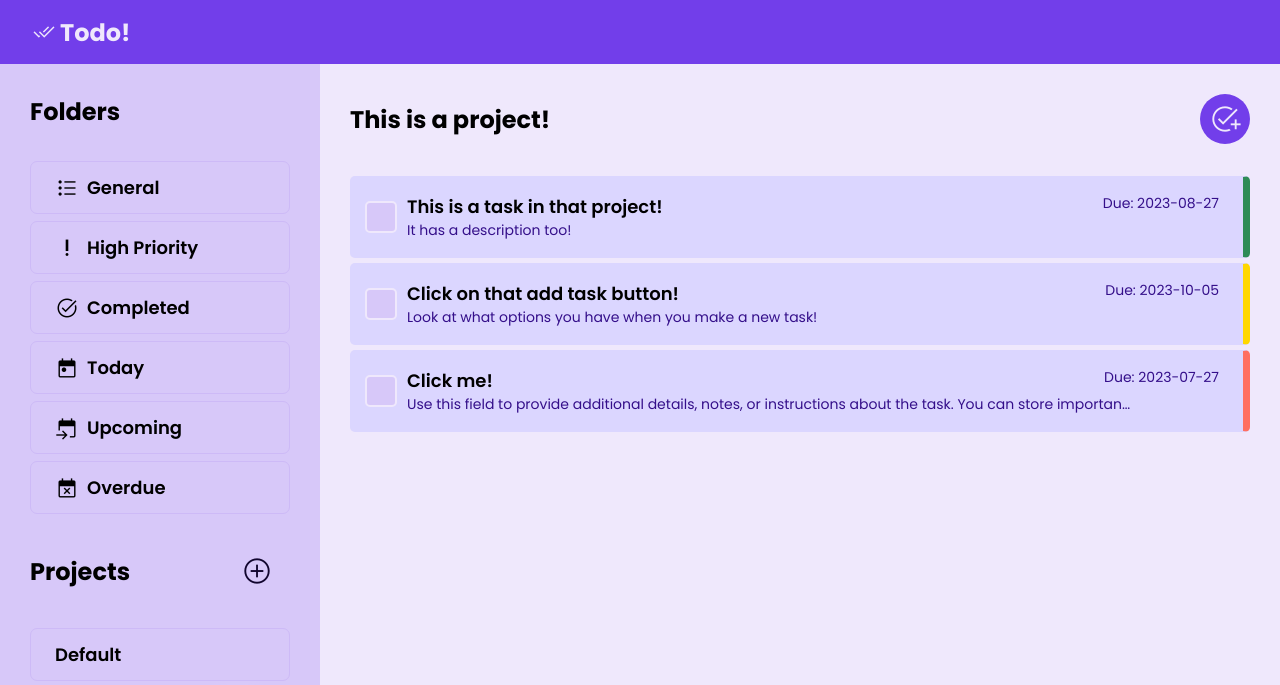
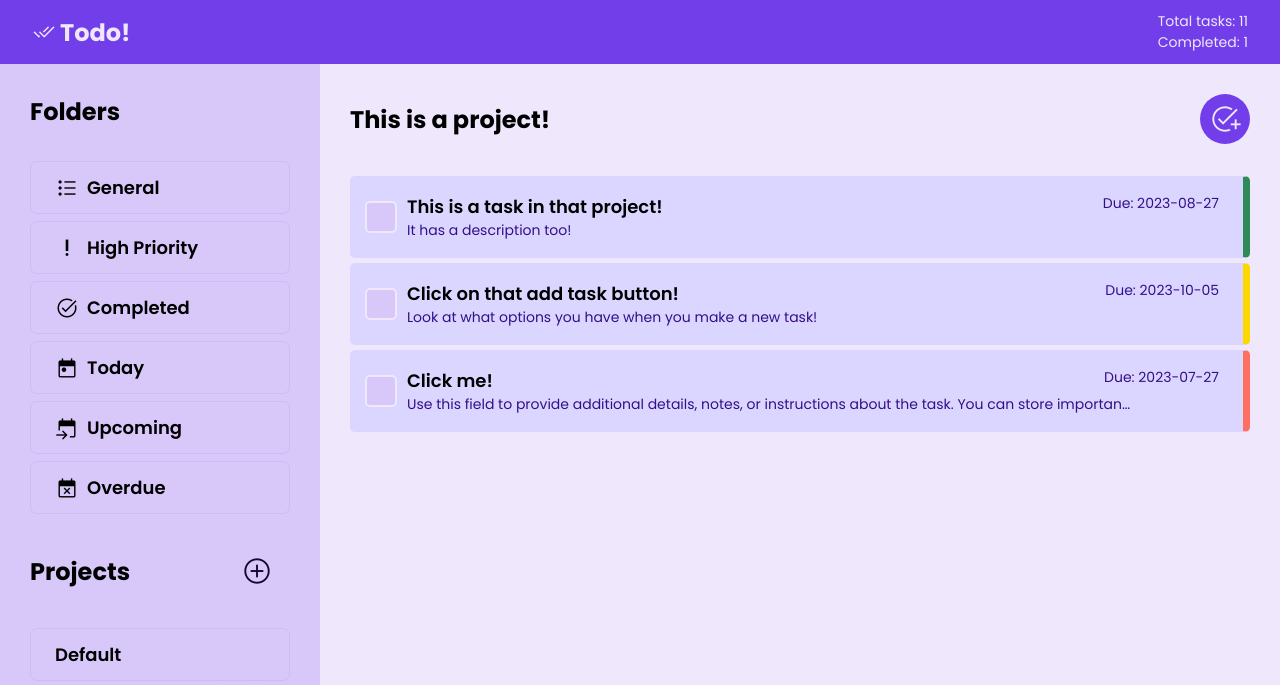
Before and after one commit to Kan1shak/todo, a website built with webpack: page dist/index.html in a window 1280 px wide. Shown: the top 685 px of the page. Built offline with nearby package versions, Linux system fonts and the light colour scheme.

Commit message:
Create a task counter on navbar

```diff
--- a/src/dataHolder.js
+++ b/src/dataHolder.js
@@ -44,7 +44,16 @@ function ProjectHolder(){
         // Return an object containing categorized tasks
         return { General, "High Priority": HighPriority, Completed, Today, Upcoming, Overdue };
     }
-
+    // function to get total number of tasks
+    const getTotalTasks = () => {
+        let totalTasks = 0;
+        getProjects().forEach(project => {
+            project.getTasks().forEach(task => {
+                totalTasks++;
+            });
+        });
+        return totalTasks;
+    }
     // Function to find a task by its title and return both the task and its parent project
     const findTask = (taskName) => {
         let foundTask = null;
@@ -90,7 +99,7 @@ function ProjectHolder(){
     }
 
     // Return an object with the available functions and data
-    return { getProjects, addProject, removeProject, getFolders, findTask, addProjectLocalStorage };
+    return { getProjects, addProject, removeProject, getFolders, findTask, addProjectLocalStorage, getTotalTasks };
 };
 
 // Constructor function to create Project objects
--- a/src/displayController.js
+++ b/src/displayController.js
@@ -14,7 +14,8 @@ const taskDialogue = document.querySelector('.add-task-content');
 const overlay = document.querySelector('#overlay');
 const taskHeading = document.querySelector('.task-heading h2');
 const taskHeadingDesc = document.querySelector('.proj-description');
-
+const totalTasksDOM = document.querySelector('.total-tasks');
+const completedTasksDOM = document.querySelector('.completed-tasks');
 // Variables to keep track of selected project, task, folder, and item type (project or folder)
 let selectedProj = -1;
 let selectedTask = null;
@@ -260,6 +261,9 @@ const updateTasks = (project) => {
         taskContainer.append(taskItem);
     })
     storeProjects();
+    // Update the total and completed tasks display
+    totalTasksDOM.textContent = `Total tasks: ${ProjectsList.getTotalTasks()}`;
+    completedTasksDOM.textContent = `Completed: ${ProjectsList.getFolders()[Object.keys(ProjectsList.getFolders())[2]].length}`;
 }
 
 // Function to open the project dialogue
--- a/src/style.css
+++ b/src/style.css
@@ -97,6 +97,12 @@ input::-webkit-datetime-edit-year-field:focus {
     gap: 0.25rem;
   }
 
+  .nav-content {
+    display: flex;
+    align-items: center;
+    justify-content: center;
+    flex-direction: column;
+  }
   .container {
     width: 100%;
     height: 88vh;
```
Also changed, not shown: dist/index.html, dist/main.js.
